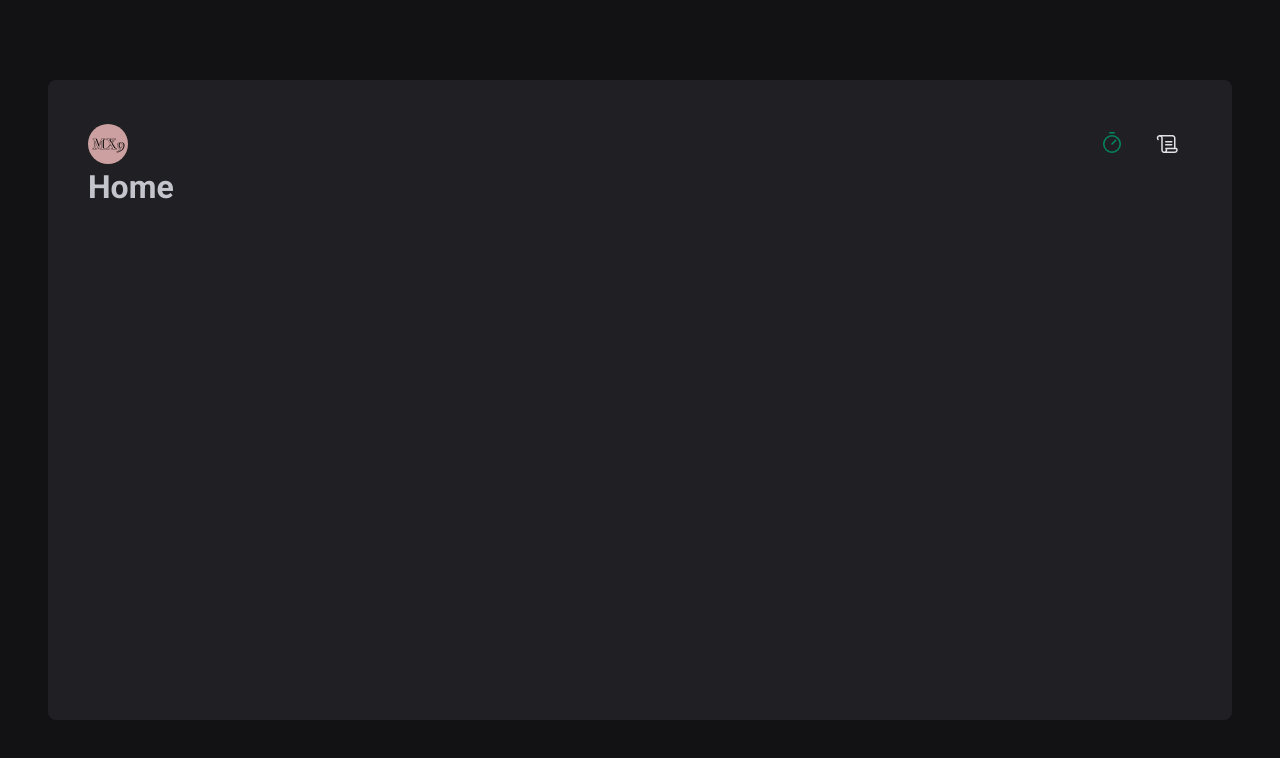
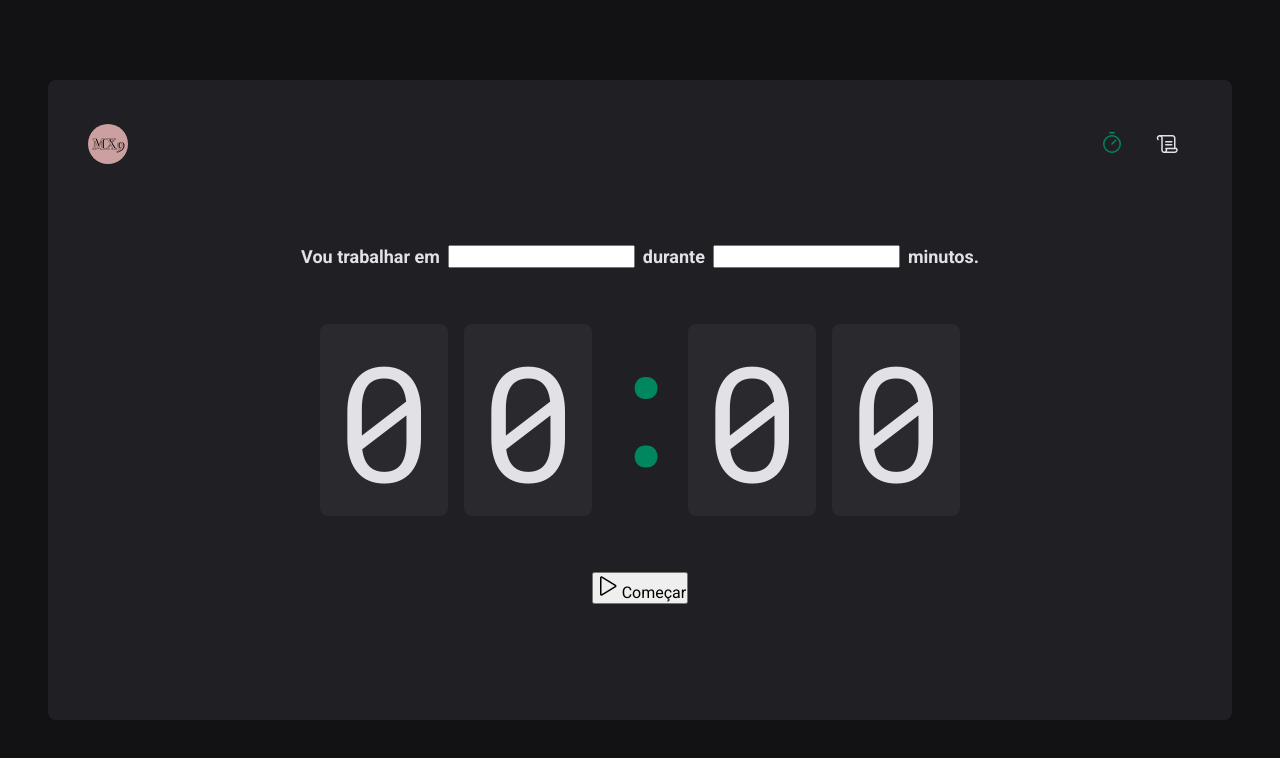
Before and after one commit to Marvinx9/timer-pomodoro, a React (Vite) app: page / in a window 1280 px wide. Shown: the top 758 px of the page. Built offline with nearby package versions, Linux system fonts and the light colour scheme.

Commit message:
feat: add styled on page home

```diff
--- a/src/page/History.tsx
+++ b/src/page/History.tsx
@@ -1,3 +1,3 @@
 export function History() {
-  return <h1>History</h1>;
+  return <h1>history</h1>;
 }
--- a/src/page/Home.tsx
+++ /dev/null
@@ -1,3 +0,0 @@
-export function Home() {
-  return <h1>Home</h1>;
-}
--- /dev/null
+++ b/src/page/Home/index.tsx
@@ -0,0 +1,33 @@
+import { Play } from "phosphor-react";
+import {
+  CountDownContainer,
+  FormContainer,
+  HomeContainer,
+  Separator,
+} from "./styles";
+
+export function Home() {
+  return (
+    <HomeContainer>
+      <form action="">
+        <FormContainer>
+          <label htmlFor="task">Vou trabalhar em</label>
+          <input id="task" type="text" />
+          <label htmlFor="minutesAmount">durante</label>
+          <input id="minutesAmount" type="number" />
+          <span>minutos.</span>
+        </FormContainer>
+        <CountDownContainer>
+          <span>0</span>
+          <span>0</span>
+          <Separator>:</Separator>
+          <span>0</span>
+          <span>0</span>
+        </CountDownContainer>
+        <button type="submit">
+          <Play size={24} /> Começar
+        </button>
+      </form>
+    </HomeContainer>
+  );
+}
--- /dev/null
+++ b/src/page/Home/styles.ts
@@ -0,0 +1,54 @@
+import styled from "styled-components";
+
+export const HomeContainer = styled.main`
+  flex: 1;
+  display: flex;
+  flex-direction: column;
+  align-items: center;
+  justify-content: center;
+
+  form {
+    display: flex;
+    flex-direction: column;
+    align-items: center;
+    gap: 3.5rem;
+  }
+`;
+
+export const FormContainer = styled.div`
+  width: 100%;
+  display: flex;
+  align-items: center;
+  justify-content: center;
+  gap: 0.5rem;
+  color: ${(props) => props.theme["gray-100"]};
+  font-size: 1.125rem;
+  font-weight: bold;
+  flex-wrap: wrap;
+`;
+
+export const CountDownContainer = styled.div`
+  font-family: "Roboto Mono", monospace;
+  font-size: 10rem;
+  line-height: 8rem;
+  color: ${(props) => props.theme["gray-100"]};
+
+  display: flex;
+  gap: 1rem;
+
+  span {
+    background: ${(props) => props.theme["gray-700"]};
+    padding: 2rem 1rem;
+    border-radius: 8px;
+  }
+`;
+
+export const Separator = styled.div`
+  padding: 1rem 0;
+  color: ${(props) => props.theme["green-500"]};
+
+  width: 4rem;
+  overflow: hidden;
+  display: flex;
+  justify-content: center;
+`;
--- a/src/styles/global.ts
+++ b/src/styles/global.ts
@@ -15,6 +15,7 @@
 body {
     background: ${(props) => props.theme["gray-900"]};
     color: ${(props) => props.theme["gray-300"]};
+    -webkit-font-smoothing: antialiased;
 }
 
 body, input, textarea, button {
```
